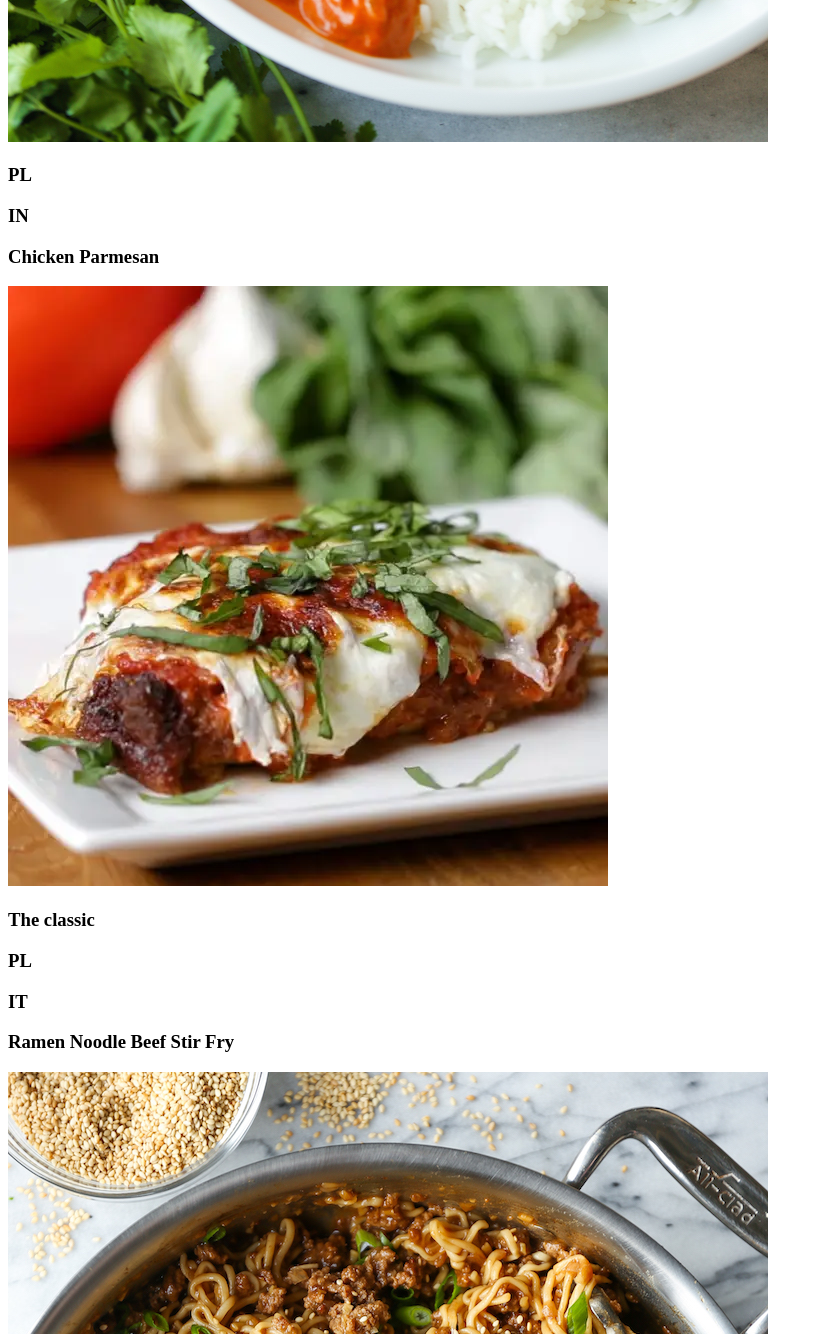
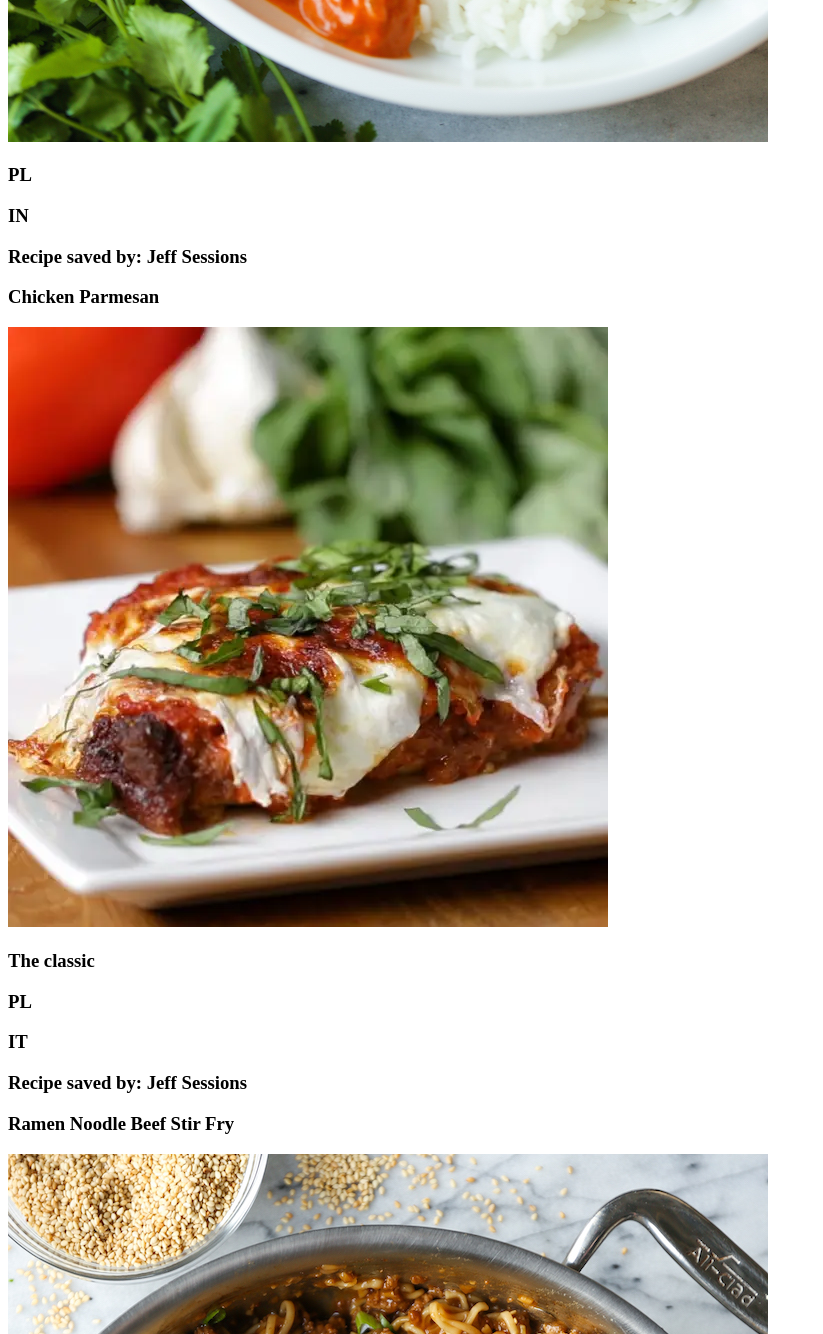
Before and after one commit to Redbeard29/RecipeTrackingApp, a Django app: page / in a window 1280 px wide. Shown: the part 1119-2453 px from the top of the page, without its empty margins (0-823 px from the left). Run offline with Django 3.2, Linux system fonts and the light colour scheme; data comes from the database, SQL or seed files in the repository; both versions use the stored data as it was after the commit; some libraries are stand-ins or nearby versions.

Commit message:
updated models to relate specific recipes to users

```diff
--- a/recipe_tracking_project/recipe_app/models.py
+++ b/recipe_tracking_project/recipe_app/models.py
@@ -103,6 +103,7 @@ class Recipe(models.Model):
     comments = models.TextField(blank=True)
     last_made_at = models.DateField()
     quick_and_easy = models.BooleanField(default=False)
+    saved_by = models.ForeignKey(User, related_name='saved_recipes', on_delete=models.CASCADE, default=1)
     created_at = models.DateTimeField(auto_now_add=True)
     updated_at = models.DateTimeField(auto_now=True)
     objects = RecipeManager()
--- a/recipe_tracking_project/recipe_app/serializers.py
+++ b/recipe_tracking_project/recipe_app/serializers.py
@@ -10,4 +10,4 @@ class RecipeSerializer(serializers.ModelSerializer):
     class Meta:
         model = Recipe
         fields = ('id', 'title', 'picture', 'link_to_recipe', 'description', 'meat_type', 'category',
-        'best_quantity', 'rating', 'comments', 'last_made_at', 'quick_and_easy', 'created_at', 'updated_at')
+        'best_quantity', 'rating', 'comments', 'last_made_at', 'quick_and_easy', 'saved_by', 'created_at', 'updated_at')
--- a/recipe_tracking_project/recipe_app/templates/index.html
+++ b/recipe_tracking_project/recipe_app/templates/index.html
@@ -21,12 +21,12 @@
                     <h3>{{ recipe.description }}</h3>
                     <h3>{{ recipe.meat_type }}</h3>
                     <h3>{{ recipe.category }}</h3>
+                    <h3>Recipe saved by: {{ recipe.saved_by.first_name }} {{ recipe.saved_by.last_name }}</h3>
                 {% endfor %}
             </div>
             <div id="user_display">
                 {% for user in users %}
-                    <h3>{{ user.first_name }}</h3>
-                    <h3>{{ user.last_name }}</h3>
+                    <h3>{{ user.first_name }} {{user.last_name}}</h3>
                     <h3>{{ user.email }}</h3>
                 {% endfor %}
             </div>
--- a/recipe_tracking_project/recipe_app/urls.py
+++ b/recipe_tracking_project/recipe_app/urls.py
@@ -1,5 +1,8 @@
 from django.urls import path
 from . import views
+from django.conf.urls import url, include
+from django.conf import settings
+from django.conf.urls.static import static
 
 urlpatterns = [
     path('', views.index),
@@ -7,4 +10,4 @@ urlpatterns = [
     path('recipe', views.RecipeView.as_view()),
     path('user/list', views.UserListView.as_view()),
     path('recipe/list', views.RecipeListView.as_view())
-]
+] + static(settings.MEDIA_URL, document_root=settings.MEDIA_ROOT)
```
Also changed, not shown: recipe_tracking_project/db.sqlite3, recipe_tracking_project/recipe_app/migrations/0006_recipe_saved_by.py (added).
